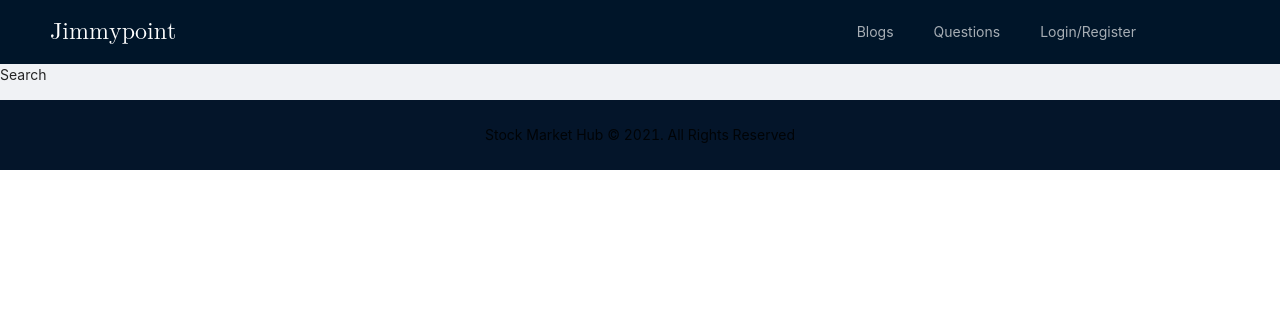
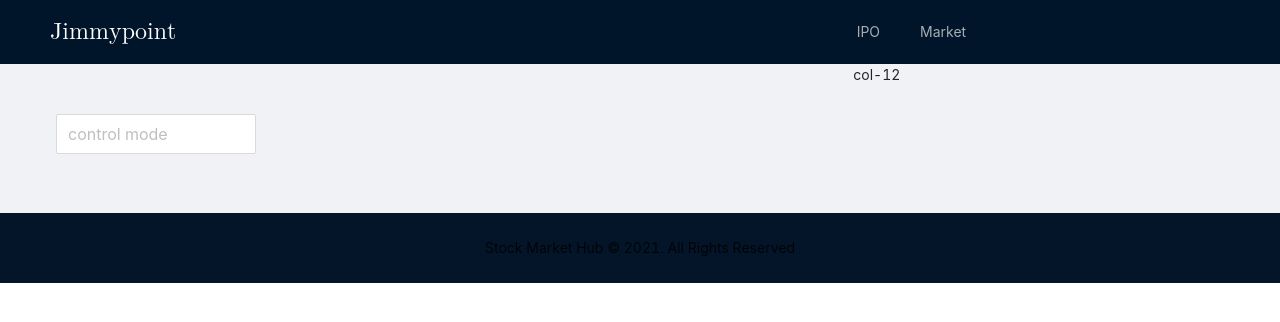
Before and after one commit to jitendra-kr/easy-stock-hub-ui, a Next.js app: page / in a window 1280 px wide. Shown: the top 322 px of the page. Built offline with nearby package versions, Linux system fonts and the light colour scheme.

Commit message:
Learning React: Autocomplete search used

```diff
--- a/package.json
+++ b/package.json
@@ -10,6 +10,7 @@
   },
   "dependencies": {
     "antd": "^4.16.13",
+    "bootstrap": "^5.1.0",
     "next": "11.1.0",
     "react": "17.0.2",
     "react-dom": "17.0.2"
--- a/pages/_app.js
+++ b/pages/_app.js
@@ -1,5 +1,5 @@
 
-import { Layout } from 'antd';
+import { Layout, Row, Col } from 'antd';
 import { MainFooter, MainHeader } from '../src/components'
 
 import '../styles/globals.css';
@@ -10,11 +10,20 @@ const { Content } = Layout;
 
 
 function MyApp({ Component, pageProps }) {
-   return <Layout>
-      <MainHeader></MainHeader>
-      <Content><Component {...pageProps} /></Content>
-      <MainFooter></MainFooter>
-    </Layout>
+  return <Layout>
+    <MainHeader></MainHeader>
+
+    <Content>
+      <Row>
+        <Col span={16} style={{ padding: "50px 45px 59px 56px" }}>
+            <Component {...pageProps} />
+        </Col>
+        <Col span={8}>
+          col-12</Col>
+      </Row>
+    </Content>
+    <MainFooter></MainFooter>
+  </Layout>
 }
 
 export default MyApp
--- a/src/components/Header/index.jsx
+++ b/src/components/Header/index.jsx
@@ -120,15 +120,15 @@ let user = false;
       >
         <Menu.Item key="3" onClick={onDrawerClose}>
           <Link href="/blog" style={{ color: "#ffffff" }}>
-            Blogs
+            IPO
           </Link>
         </Menu.Item>
         <Menu.Item key="2" onClick={onDrawerClose}>
           <Link href="/questions" style={{ color: "#ffffff" }}>
-            Questions
+            Market
           </Link>
         </Menu.Item>
-        {user === "na" ? (
+        {/* {user === "na" ? (
           <Menu.Item key="1" onClick={onDrawerClose}>
             <Link href="/login" style={{ color: "#ffffff" }}>
               Login/Register
@@ -148,7 +148,7 @@ let user = false;
           </Menu.Item>
         ) : (
           userMenuItem
-        )}
+        )} */}
       </Menu>
     );
   };
--- a/src/components/Landing/index.jsx
+++ b/src/components/Landing/index.jsx
@@ -1,7 +1,47 @@
 
+import React, { useState } from 'react';
+
+import { Layout, AutoComplete } from 'antd';
+
+const { Content } = Layout;
+
+const mockVal = (str, repeat = 1) => ({
+  value: str.repeat(repeat),
+});
 
 export default function Landing() {
+
+  const [value, setValue] = useState('');
+  const [options, setOptions] = useState([]);
+
+  const onSearch = (searchText) => {
+    setOptions(
+      !searchText ? [] : [mockVal(searchText), mockVal(searchText, 2), mockVal(searchText, 3)],
+    );
+  };
+
+  const onSelect = (data) => {
+    console.log('onSelect', data);
+  };
+
+  const onChange = (data) => {
+    setValue(data);
+  };
+
   return (
-    <p>Search</p>
+    <>
+      <AutoComplete
+          value={value}
+          options={options}
+          style={{
+            width: 200,
+          }}
+          onSelect={onSelect}
+          onSearch={onSearch}
+          onChange={onChange}
+          size="large"
+          placeholder="control mode"
+        />
+    </>
   )
 }
```
Also changed, not shown: 1 other file (tests, documents, lock files or other folders).
